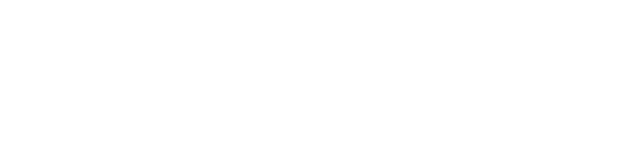
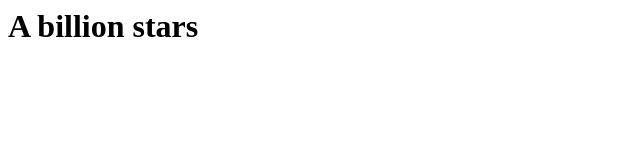
Before and after one commit to Rishabh-Choudhry/for_practice, a plain HTML site: page index.html in a window 1280 px wide. Shown: the whole page, without its empty margins (0-640 px from the left). Drawn offline with Linux system fonts and the light colour scheme.

Commit message:
another trivial line

```diff
--- a/index.html
+++ b/index.html
@@ -1,7 +1,9 @@
 <html>
     <head>
        <title>Hello Universe
-
        </title>
     </head>
+    <body>
+        <h1>A billion stars</h1>
+    </body>
 </html>
```
